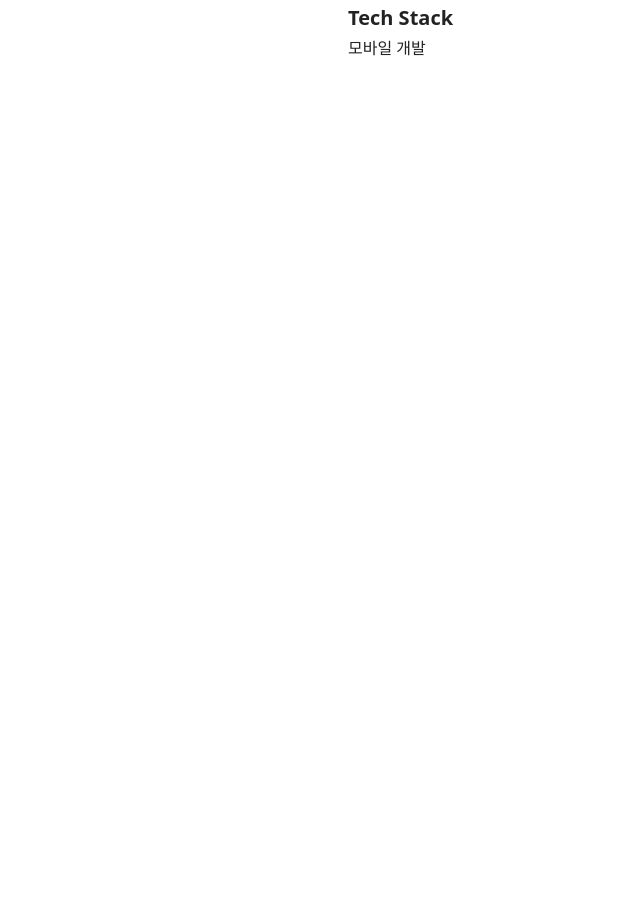
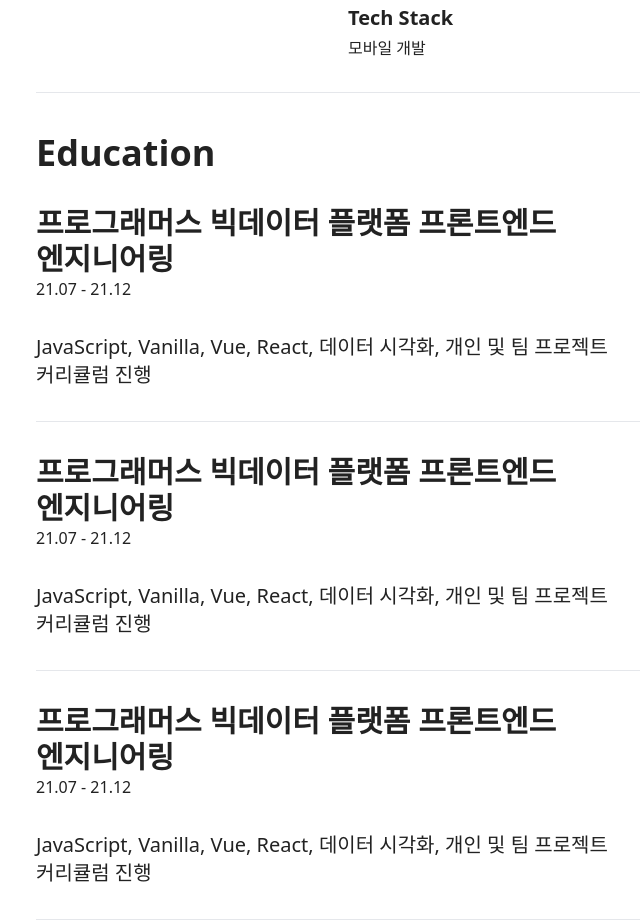
Before and after one commit to Muntari29/mysampleapp, a Next.js app: page / in a window 1280 px wide. Shown: the part 1180-2100 px from the top of the page, without its empty margins (292-932 px from the left). Before the commit the page ends 1248 px from the top, so only its background shows below. Built offline with nearby package versions, Linux system fonts and the light colour scheme.

Commit message:
Row 컴포넌트 추가

```diff
--- /dev/null
+++ b/src/components/Row/Row.tsx
@@ -0,0 +1,18 @@
+import HText from "../HText/HText";
+
+const Row = () => {
+  return (
+    <div className="pt-8 pb-8 border-b-[1px]">
+      <HText type="h3">
+        프로그래머스 빅데이터 플랫폼 프론트엔드 엔지니어링
+      </HText>
+      <span>21.07 - 21.12</span>
+      <p className="mt-8 text-lg md:text-xl">
+        JavaScript, Vanilla, Vue, React, 데이터 시각화, 개인 및 팀 프로젝트
+        커리큘럼 진행
+      </p>
+    </div>
+  );
+};
+
+export default Row;
--- a/src/components/Section/Section.tsx
+++ b/src/components/Section/Section.tsx
@@ -1,7 +1,7 @@
-import { SectionProps } from './types';
+import { SectionProps } from "./types";
 
-const Section = ({ children }: SectionProps) => {
-	return <section className="mt-10">{children}</section>;
+const Section = ({ children, className = "" }: SectionProps) => {
+  return <section className={`mt-10 ${className}`}>{children}</section>;
 };
 
 export default Section;
--- a/src/components/Section/types.ts
+++ b/src/components/Section/types.ts
@@ -1,5 +1,6 @@
-import { ReactNode } from 'react';
+import { ReactNode } from "react";
 
 export interface SectionProps {
-	children: ReactNode;
+  children: ReactNode;
+  className?: string;
 }
--- a/src/pages/index.tsx
+++ b/src/pages/index.tsx
@@ -4,6 +4,7 @@
 import content from "@/config/content";
 import Section from "@/components/Section/Section";
 import Contents from "@/components/Contents/Contents";
+import Row from "@/components/Row/Row";
 
 const inter = Inter({ subsets: ["latin"] });
 
@@ -43,6 +44,13 @@
         <HText type="h2">Work Experience</HText>
         <Contents />
       </Section>
+      <hr className="mt-8" />
+      <Section>
+        <HText type="h2">Education</HText>
+        <Row />
+        <Row />
+        <Row />
+      </Section>
     </>
   );
 }
```
